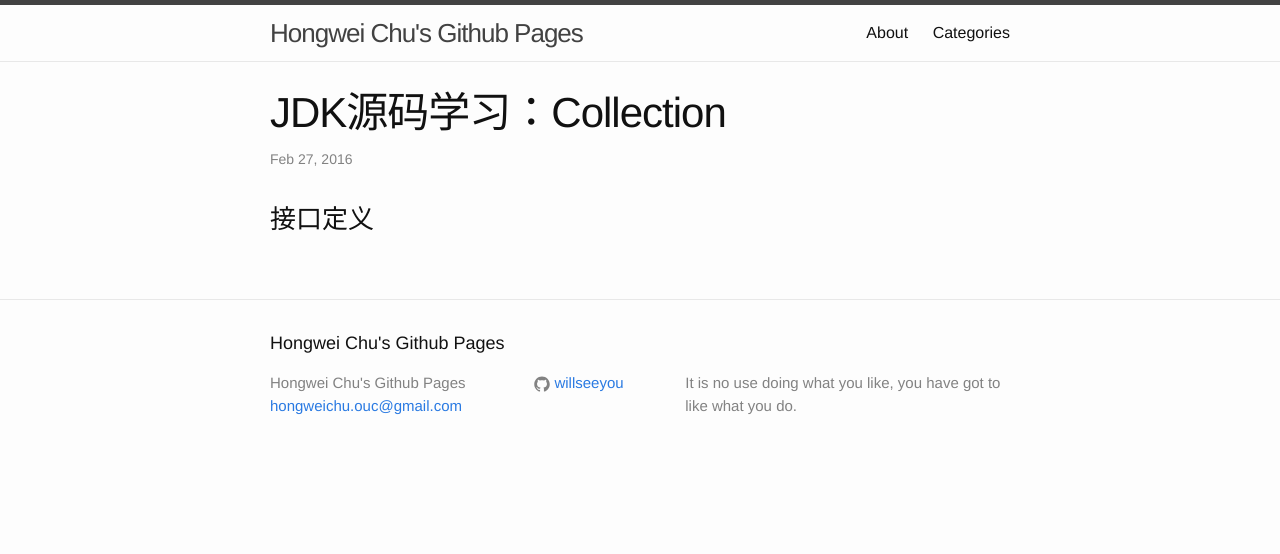
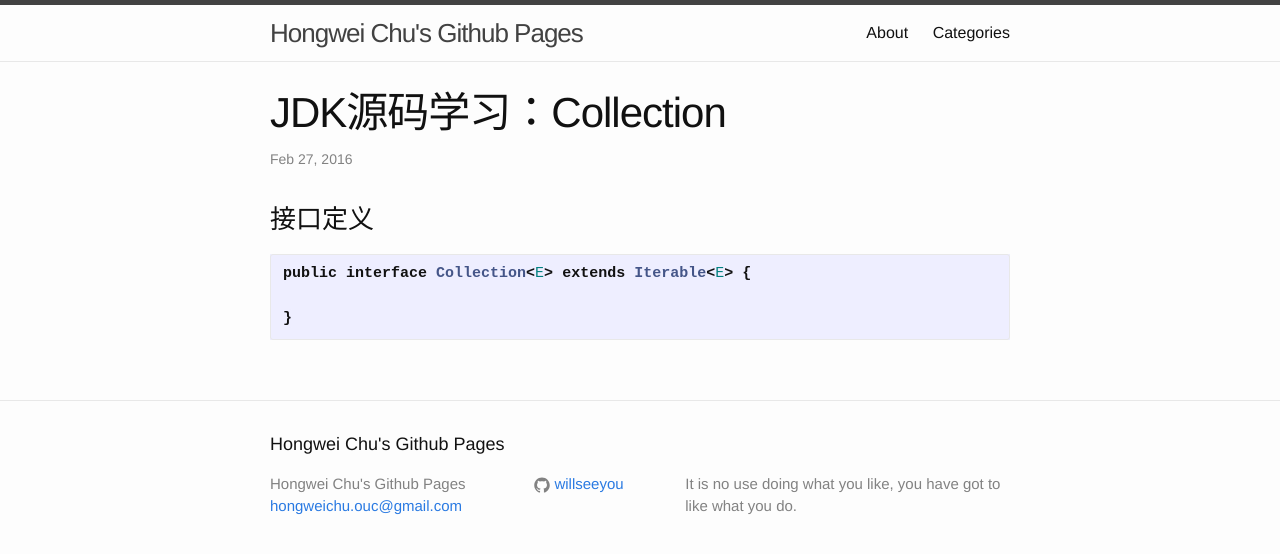
Before and after one commit to willseeyou/willseeyou.github.io, a Jekyll site: the page built from _posts/java/jdk/2016-02-27-jdk-source-code-Collection.md, in a window 1280 px wide. Shown: the top 554 px of the page. Built offline with Jekyll 4.4.1, drawn with Linux system fonts in a browser that asks for light colours.

Commit message:
add interface Defination

```diff
--- a/_posts/java/jdk/2016-02-27-jdk-source-code-Collection.md
+++ b/_posts/java/jdk/2016-02-27-jdk-source-code-Collection.md
@@ -5,3 +5,9 @@
 categories: jdk
 ---
 ### 接口定义
+
+~~~java
+public interface Collection<E> extends Iterable<E> {
+
+}
+~~~
```
